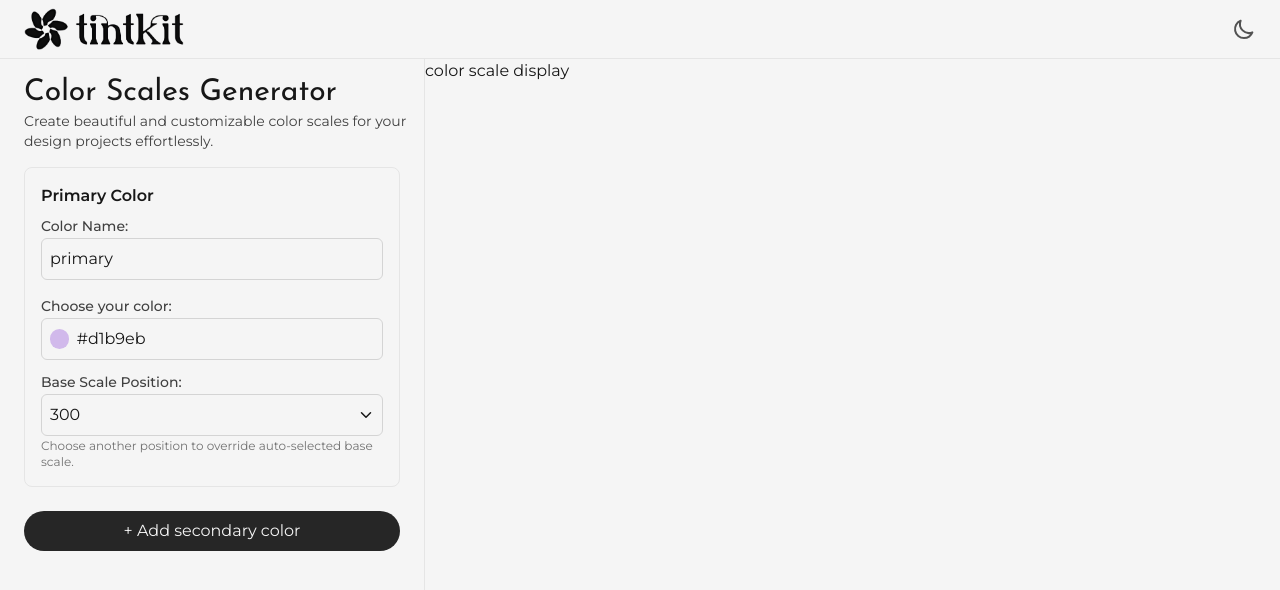
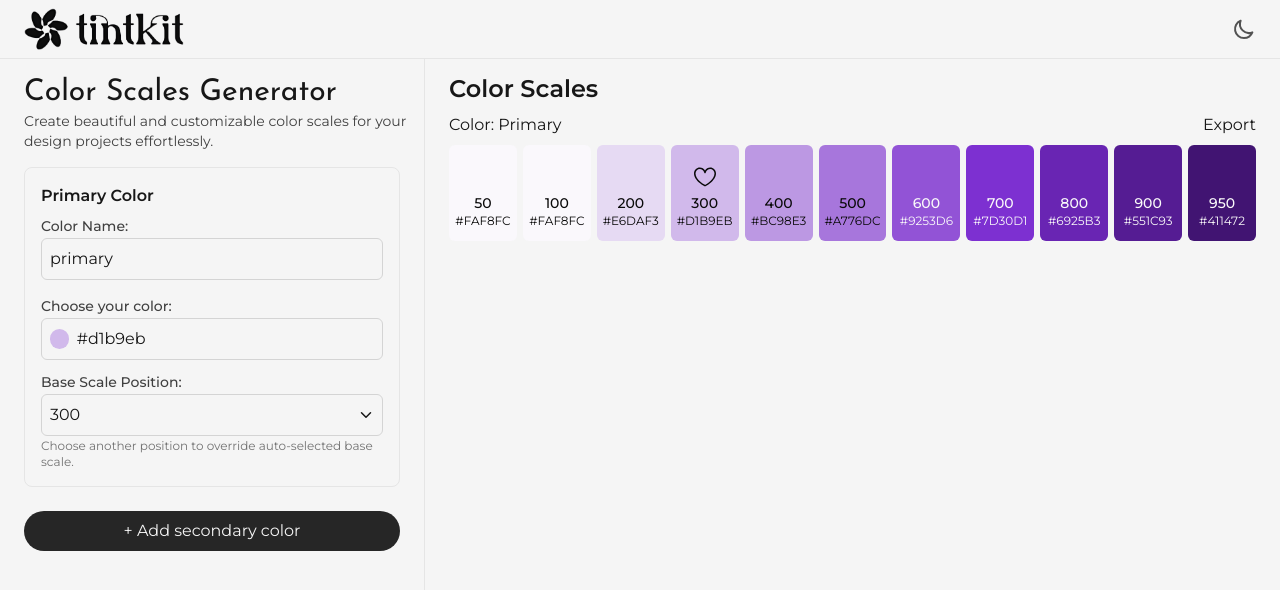
Before and after one commit to subhajitroycode/tintkit, a React (Vite) app: page / in a window 1280 px wide. Shown: the top 590 px of the page. Built offline with nearby package versions, Linux system fonts and the light colour scheme.

Commit message:
added ColorDisplay and ColorScale components for enhanced color scale visualization; update color context to use objects for color scales

```diff
--- a/src/App.jsx
+++ b/src/App.jsx
@@ -1,5 +1,6 @@
 import ControlPanel from "./components/Dashboard/ControlPanel";
 import Header from "./components/Header";
+import ColorDisplay from "./components/ScaleDisplay/ColorDisplay";
 import { ColorProvider } from "./contexts/colorContext";
 
 function App() {
@@ -12,8 +13,8 @@ function App() {
             <div className="pt-4 pr-4 border-r border-neutral-200 dark:border-neutral-700">
               <ControlPanel />
             </div>
-            <div className="flex-grow">
-              <p>color scale display</p>
+            <div className="flex-grow flex justify-center">
+              <ColorDisplay />
             </div>
           </div>
         </main>
--- /dev/null
+++ b/src/components/ScaleDisplay/ColorDisplay.jsx
@@ -0,0 +1,20 @@
+import React, { useContext } from "react";
+import { ColorContext } from "../../contexts/colorContext";
+import ColorScale from "./ColorScale";
+
+const ColorDisplay = () => {
+  const { state } = useContext(ColorContext);
+
+  return (
+    <div className="w-full mx-6 mt-3.5">
+      <h2 className="text-2xl font-semibold mb-2">Color Scales</h2>
+      <div className="h-[62vh] overflow-y-auto pr-2 lg:pr-0">
+        <ColorScale />
+        {state.secondaryColor.isAdded && <ColorScale colorType="secondary" />}
+        {state.tertiaryColor.isAdded && <ColorScale colorType="tertiary" />}
+      </div>
+    </div>
+  );
+};
+
+export default ColorDisplay;
--- /dev/null
+++ b/src/components/ScaleDisplay/ColorScale.jsx
@@ -0,0 +1,67 @@
+import React, { useContext, useState } from "react";
+import { ColorContext } from "../../contexts/colorContext";
+import { hexToRGB } from "../../utils/colorConverter";
+import { GoHeart } from "react-icons/go";
+
+const ColorScale = ({ colorType = "primary" }) => {
+  const [isCopied, setIsCopied] = useState(null);
+  const { scaleValues, state } = useContext(ColorContext);
+  const colorData = state[`${colorType}Color`];
+
+  const getTextColor = (color) => {
+    const { r, g, b } = hexToRGB(color);
+    const luminance = 0.299 * r + 0.587 * g + 0.114 * b;
+
+    return luminance > 0.5 ? "text-neutral-950" : "text-neutral-50";
+  };
+
+  return (
+    <div className="mb-5">
+      <div className="flex justify-between">
+        <h3>
+          Color:{" "}
+          {colorData.name.trim().slice(0, 1).toUpperCase() +
+            colorData.name.trim().slice(1)}
+        </h3>
+        <button>Export</button>
+      </div>
+      <div className="grid gap-1.5 lg:grid-cols-11 mt-2">
+        {scaleValues.map((scale) => {
+          const backgroundColor = colorData.scale[scale];
+          const textColor = getTextColor(backgroundColor);
+
+          return (
+            <div key={scale}>
+              <div
+                className={`h-12 lg:h-24 rounded-md flex flex-col justify-end items-center pb-3 cursor-pointer ${textColor}`}
+                style={{ backgroundColor }}
+                onClick={() => {
+                  navigator.clipboard.writeText(backgroundColor);
+                  setIsCopied(scale);
+                  setTimeout(() => setIsCopied(null), 1000);
+                }}
+              >
+                {scale === colorData.baseScale && (
+                  <GoHeart className="text-2xl mb-1" />
+                )}
+                <p
+                  className={`font-medium text-sm ${
+                    isCopied === scale && "hidden"
+                  }`}
+                >
+                  {scale}
+                </p>
+                <p className={`text-xs ${isCopied === scale && "hidden"}`}>
+                  {backgroundColor.toUpperCase()}
+                </p>
+                {isCopied === scale && <p className="pt-3">Copied!</p>}
+              </div>
+            </div>
+          );
+        })}
+      </div>
+    </div>
+  );
+};
+
+export default ColorScale;
--- a/src/contexts/colorContext.jsx
+++ b/src/contexts/colorContext.jsx
@@ -20,14 +20,14 @@ const initialState = {
   secondaryColor: {
     name: "secondary",
     color: "",
-    scale: [],
+    scale: {},
     baseScale: undefined,
     isAdded: false,
   },
   tertiaryColor: {
     name: "tertiary",
     color: "",
-    scale: [],
+    scale: {},
     baseScale: undefined,
     isAdded: false,
   },
@@ -78,7 +78,7 @@ const reduce = (state, action) => {
           tertiaryColor: {
             name: "tertiary",
             color: "",
-            scale: [],
+            scale: {},
             baseScale: undefined,
             isAdded: false,
           },
@@ -89,7 +89,7 @@ const reduce = (state, action) => {
           secondaryColor: {
             name: "secondary",
             color: "",
-            scale: [],
+            scale: {},
             baseScale: undefined,
             isAdded: false,
           },
@@ -101,7 +101,7 @@ const reduce = (state, action) => {
         tertiaryColor: {
           name: "tertiary",
           color: "",
-          scale: [],
+          scale: {},
           baseScale: undefined,
           isAdded: false,
         },
```
